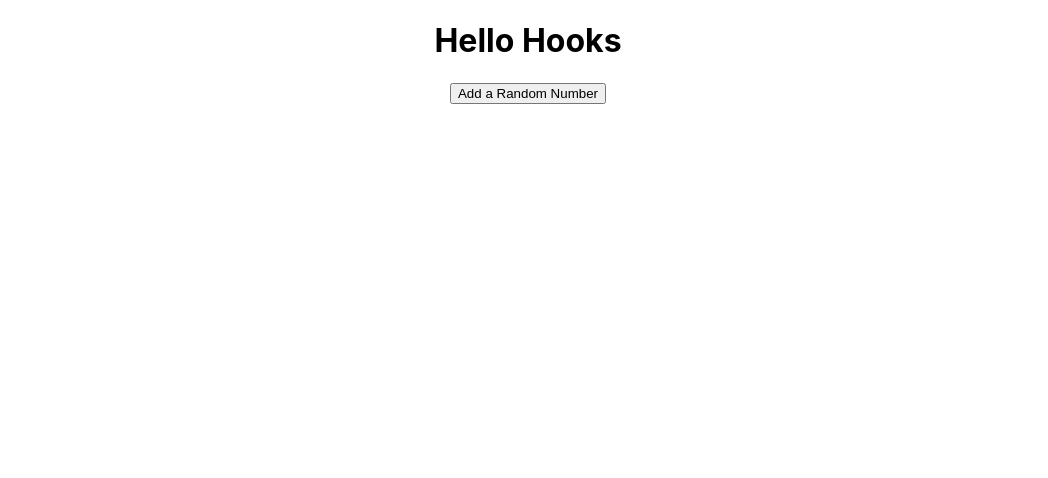
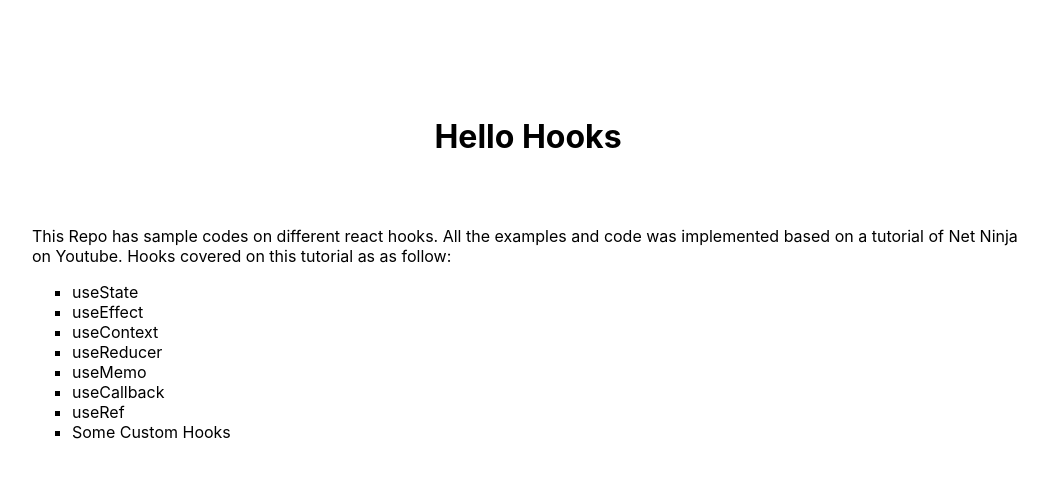
Before and after one commit to ramzizelfani/react-hooks, a React (Create React App) app: page / in a window 1280 px wide. Shown: the top 478 px of the page, without its empty margins (112-1160 px from the left). Built offline with nearby package versions, Linux system fonts and the light colour scheme.

Commit message:
Update thye main Branch to has just a description of the repo

```diff
--- a/src/App.css
+++ b/src/App.css
@@ -36,3 +36,13 @@
     transform: rotate(360deg);
   }
 }
+
+div {
+  text-align: left;
+  padding: 2rem;
+  margin: 1rem;
+}
+
+ul {
+  list-style-type: square;
+}
--- a/src/App.js
+++ b/src/App.js
@@ -1,12 +1,10 @@
 import './App.css';
-import HookCounterFour from './components/HookCounterFour';
-
+import HooksTutorial from './components/HooksTutorial';
 function App() {
   return (
     <div className='App'>
       <h1>Hello Hooks</h1>
-      {/* <HookCounter /> */}
-      <HookCounterFour />
+      <HooksTutorial />
     </div>
   );
 }
--- a/src/components/HookCounterFour.js
+++ /dev/null
@@ -1,24 +0,0 @@
-import React, { useState } from 'react';
-
-export default function HookCounterFour() {
-  const [items, setItems] = useState([]);
-  const addItem = () => {
-    setItems((items) => [
-      ...items,
-      {
-        id: items.length,
-        value: Math.floor(Math.random() * 10 + 1),
-      },
-    ]);
-  };
-  return (
-    <div>
-      <button onClick={addItem}>Add a Random Number</button>
-      <ul>
-        {items.map((item) => (
-          <li key={item.id}>{item.value}</li>
-        ))}
-      </ul>
-    </div>
-  );
-}
--- /dev/null
+++ b/src/components/HooksTutorial.js
@@ -0,0 +1,23 @@
+import React from 'react';
+
+export default function HooksTutorial() {
+  return (
+    <div>
+      <p>
+        This Repo has sample codes on different react hooks. All the examples
+        and code was implemented based on a tutorial of Net Ninja on Youtube.
+        Hooks covered on this tutorial as as follow:
+      </p>
+      <ul>
+        <li>useState</li>
+        <li>useEffect</li>
+        <li>useContext</li>
+        <li>useReducer</li>
+        <li>useMemo</li>
+        <li>useCallback</li>
+        <li>useRef</li>
+        <li>Some Custom Hooks</li>
+      </ul>
+    </div>
+  );
+}
```
Also changed, not shown: src/components/HookCounter.js (deleted, +0 -11 lines), src/components/HookCounter2.js (deleted, +0 -27 lines), src/components/HookCounterThree.js (deleted, +0 -22 lines), 1 other file (tests, documents, lock files or other folders).
